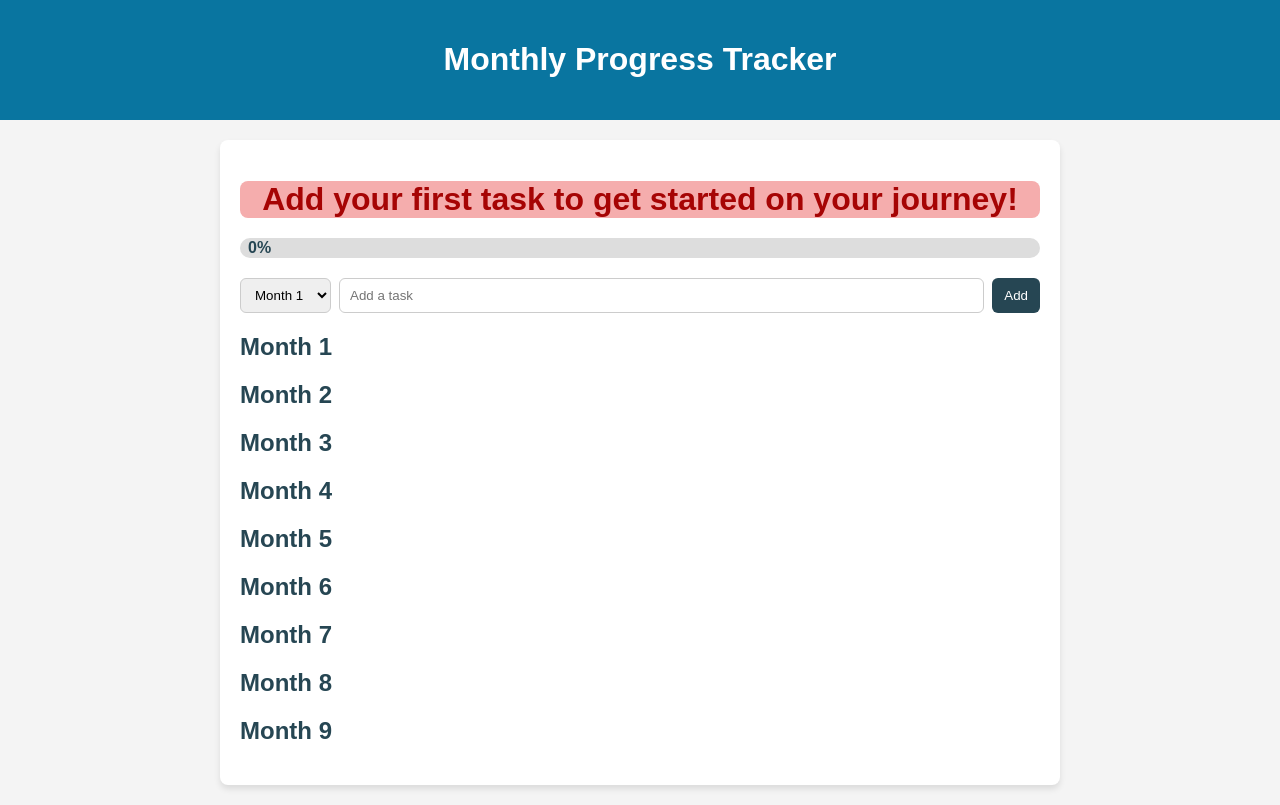
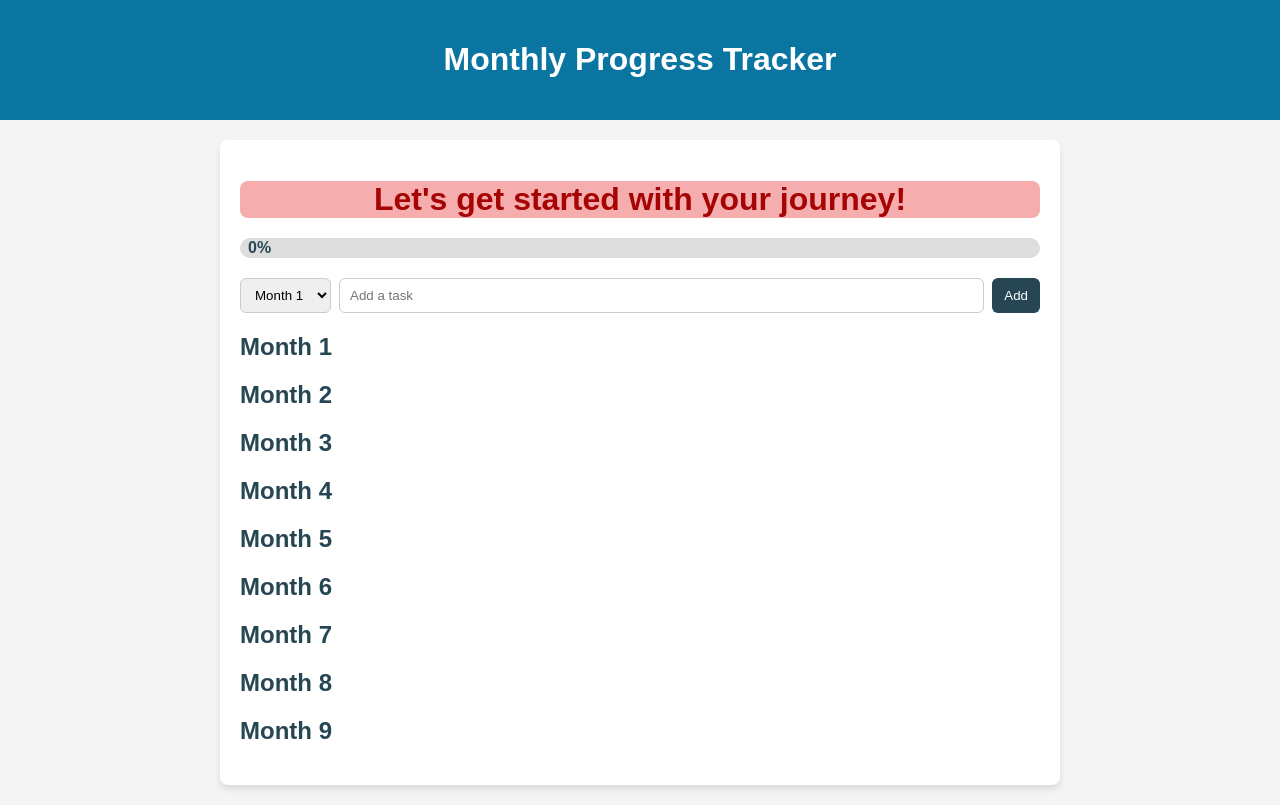
Before and after one commit to mwirf/Monthly.task.plan, a website: page index.html in a window 1280 px wide. Drawn offline with Linux system fonts and the light colour scheme.

Commit message:
Readme_additions
Added images for the Readme file on github

```diff
--- a/app.js
+++ b/app.js
@@ -202,7 +202,7 @@ function setMotivation(progress) {
     text = "Way to take your first step! You are off to a great start. Keep it going!";
     cls += " low";
   } else {
-    text = "Add your first task to get started on your journey!";
+    text = "Let's get started with your journey!";
     cls += " zero";
   }
 
--- a/index.html
+++ b/index.html
@@ -4,7 +4,7 @@
     <meta charset="UTF-8" />
     <meta name="viewport" content="width=device-width, initial-scale=1.0" />
     <link rel="stylesheet" href="styles.css" />
-    <title>Monthly Progress Roadmap Checklist</title>
+    <title>Monthly Progress Checklist</title>
   </head>
   <body>
     <header>
```
Also changed, not shown: readme_assets/completed.png (added), readme_assets/month_choice.png (added), readme_assets/progress_climb.png (added), readme_assets/tasks_to_delete.png (added).
